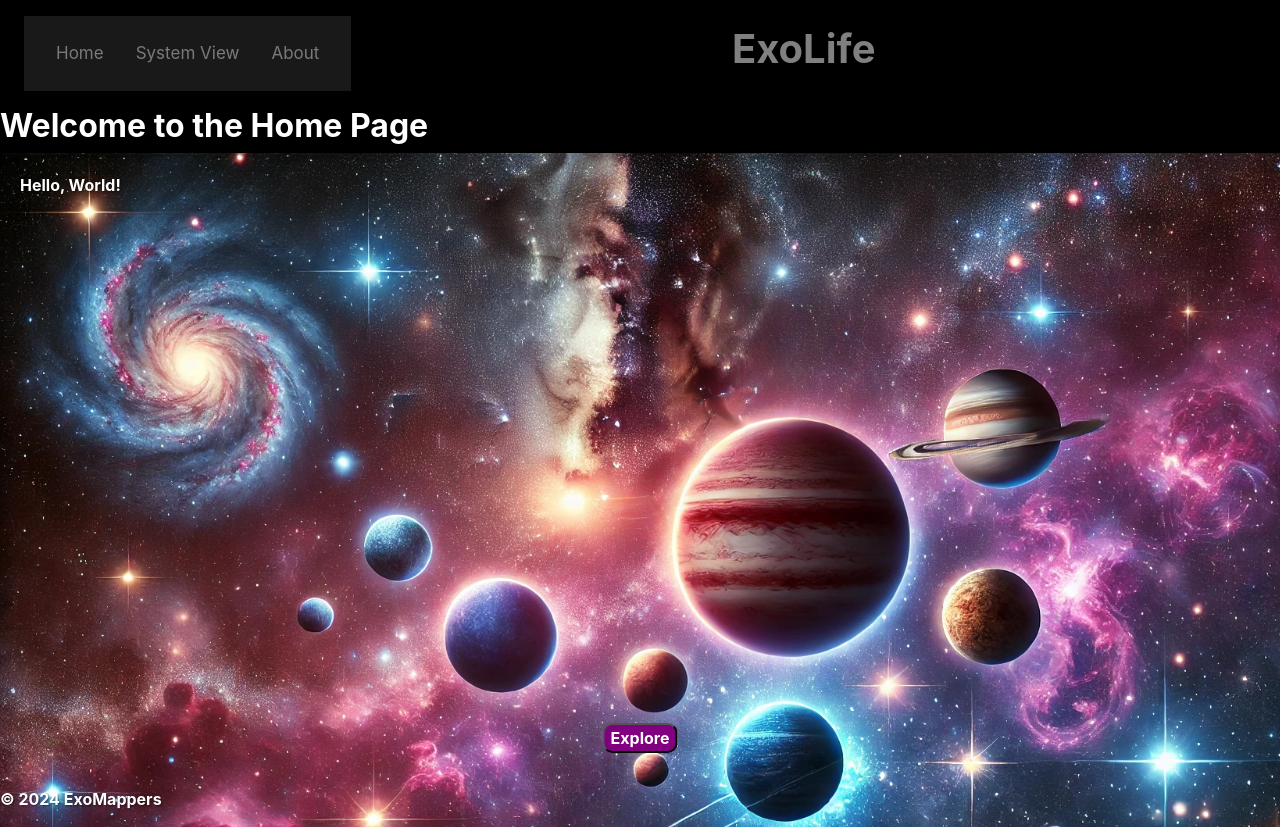
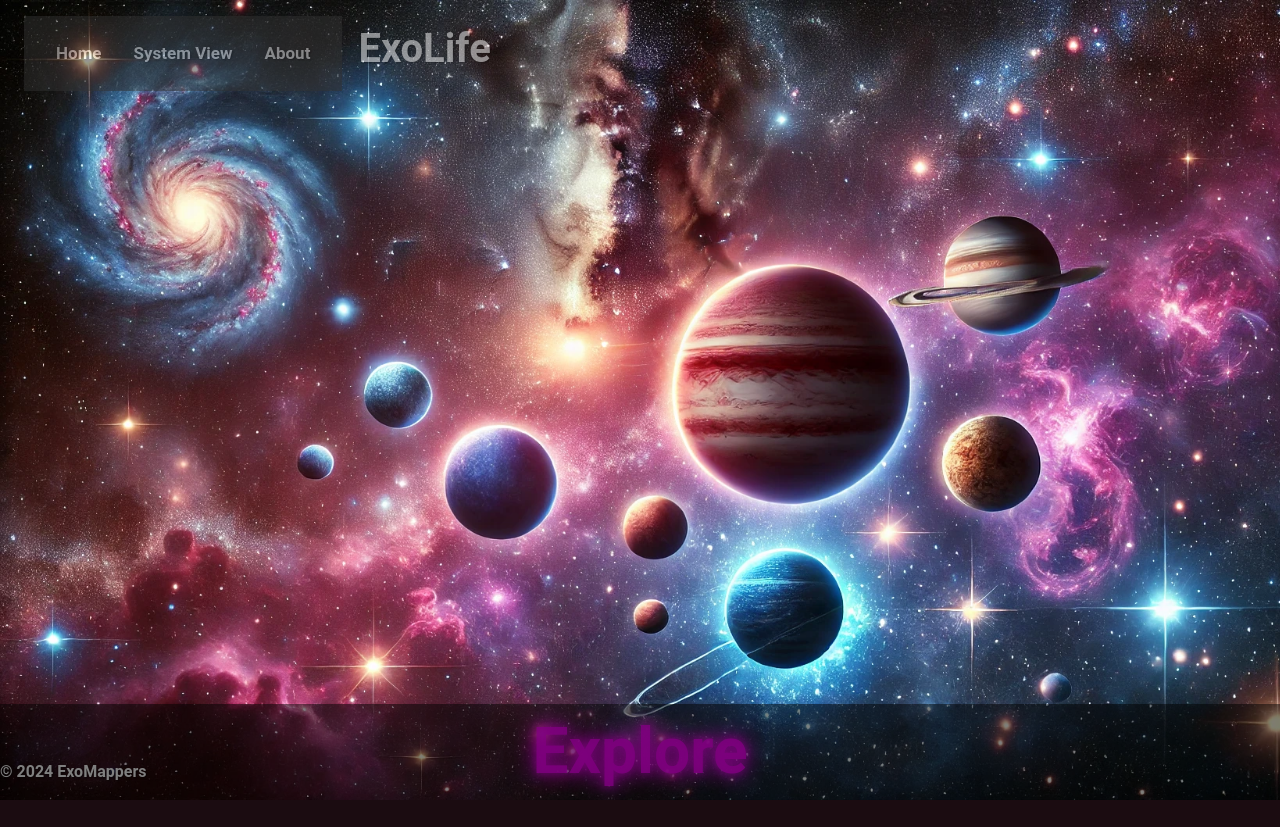
Before and after one commit to MattiasKDev/ExoLife, a Flask app: page /home/ in a window 1280 px wide. After the commit the page ends 800 px from the top, so only its background shows below. Run offline with Flask 3, Linux system fonts and the light colour scheme; some libraries are stand-ins or nearby versions.

Commit message:
more styling

```diff
--- a/frontend/static/css/styles.css
+++ b/frontend/static/css/styles.css
@@ -1,4 +1,11 @@
+footer {
+    position: fixed;
+    bottom: 0;
+    width: 100%;
+}
+
 header {
+    position: fixed;
     font-size: 1.38rem;
     line-height: 1.8;
     display: block;
@@ -19,6 +26,7 @@ body {
 }
 
 p,
+a,
 h1,
 h2,
 h3,
@@ -28,25 +36,14 @@ h6 {
     color: #fff;
     text-shadow: 1px 1px 2px rgba(0, 0, 0, 0.5);
     font-weight: bold;
+    font-family: 'Roboto';
 }
 
-button {
-    background-color: purple;
-    border-radius: 10px;
-    color: white;
-    font-weight: bold;
-}
-
-button:hover {
-    background-color: lightpurple;
-}
 
 .backgroundimg {
-    position: fixed;
     background-image: url('/static/images/spacebackground.png');
     background-size: cover;
-    background-repeat: no-repeat;
-    padding: 20px;
+    background-repeat: repeat-x;
     height: 100vh;
     width: 100vw;
     z-index: -1;
@@ -58,7 +55,6 @@ button:hover {
 }
 
 .navbar a {
-
     float: left;
     display: block;
     color: #f2f2f2;
@@ -72,3 +68,28 @@ button:hover {
     background-color: #555;
     color: white;
 }
+
+.explore {
+    position: fixed;
+    bottom: 0;
+    color: rgba(128, 0, 128, 0.8);
+    text-shadow: 0 0 10px rgba(128, 0, 128, 0.8), 0 0 20px rgba(128, 0, 128, 0.8), 0 0 30px rgba(128, 0, 128, 0.8);
+    left: 50%;
+    transform: translateX(-50%);
+    z-index: 1;
+    font-size: 4rem;
+    text-align: center;
+    width: 100%;
+    background-color: rgba(0, 0, 0, 0.5);
+}
+
+canvas {
+    border: 1px solid white;
+    position: absolute;
+    top: 12vh;
+    left: 0;
+    width: 1000;
+    height: 600;
+    box-sizing: border-box;
+    z-index: 10;
+}
--- a/frontend/templates/home.html
+++ b/frontend/templates/home.html
@@ -3,10 +3,6 @@
 {% block title %}Home{% endblock %}
 
 {% block content %}
-<h2>Welcome to the Home Page</h2>
-<div class="backgroundimg">
-    <p style="position: absolute; top: 20px; left: 20px; color: white;">Hello, World!</p>
-    <button style="position: absolute; bottom: 200px; left: 50%; transform: translateX(-50%);"
-        style="font-size: 24px; padding: 20px 40px;" href="/systemview">Explore</button>
-</div>
+<div class="backgroundimg"></div>
+<a class="explore" href="{{ url_for('systemview.index') }}">Explore</a>
 {% endblock %}
--- a/frontend/templates/systemview.html
+++ b/frontend/templates/systemview.html
@@ -2,9 +2,7 @@
 {% block title %}Systemview{% endblock %}
 
 {% block content %}
-<h2>Welcome to the System View Page</h2>
-
-<canvas id="coordinateCanvas" width="800" height="600" style="border:1px solid #000000;"></canvas>
+<canvas id="coordinateCanvas" width="800" height="600"></canvas>
 <script>
     const exoplanetdata = JSON.parse('{{ data | tojson }}');
     const canvas = document.getElementById('coordinateCanvas');
@@ -37,7 +35,7 @@
         exoplanetdata.forEach(point => {
             const scaledX = ((point.x - minX) / (maxX - minX)) * canvasWidth;
             const scaledY = ((point.y - minY) / (maxY - minY)) * canvasHeight;
-            if (x >= scaledX && x <= scaledX + 5 && y >= scaledY && y <= scaledY + 5) {
+            if (x >= scaledX && x <= scaledX + 10 && y >= scaledY && y <= scaledY + 10) {
                 handlePointClick(point);
             }
         });
```
